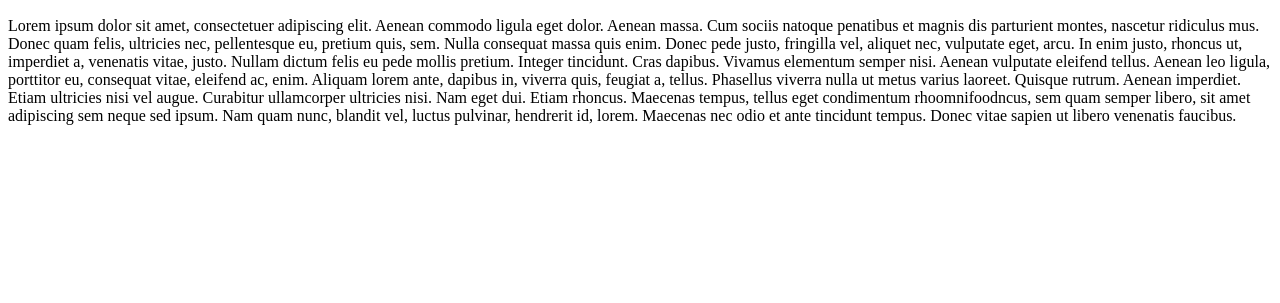
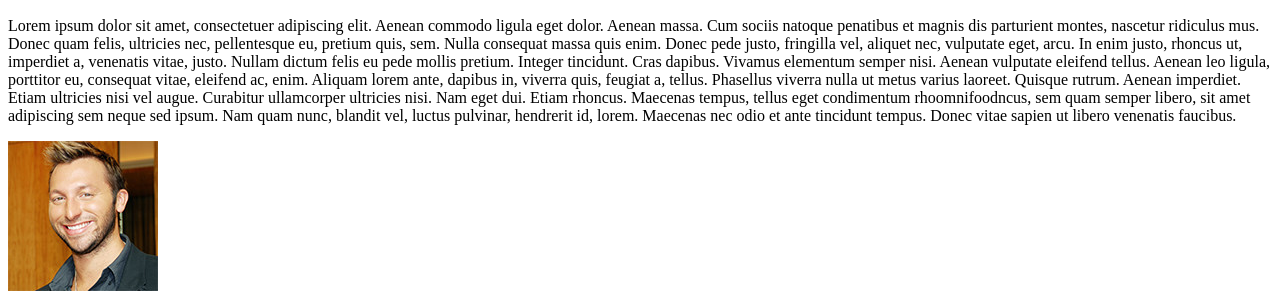
Before and after one commit to wisestme/HTML5-and-CSS3-code-along, a plain HTML site: page index.html in a window 1280 px wide. Shown: the part 581-884 px from the top of the page. Before the commit the page ends 800 px from the top, so only its background shows below. Drawn offline with Linux system fonts and the light colour scheme.

Commit message:
adds image to page

```diff
--- a/index.html
+++ b/index.html
@@ -14,5 +14,7 @@
 
 		<h2>HTML is amazing</h2>
 		<p>Lorem ipsum dolor sit amet, consectetuer adipiscing elit. Aenean commodo ligula eget dolor. Aenean massa. Cum sociis natoque penatibus et magnis dis parturient montes, nascetur ridiculus mus. Donec quam felis, ultricies nec, pellentesque eu, pretium quis, sem. Nulla consequat massa quis enim. Donec pede justo, fringilla vel, aliquet nec, vulputate eget, arcu. In enim justo, rhoncus ut, imperdiet a, venenatis vitae, justo. Nullam dictum felis eu pede mollis pretium. Integer tincidunt. Cras dapibus. Vivamus elementum semper nisi. Aenean vulputate eleifend tellus. Aenean leo ligula, porttitor eu, consequat vitae, eleifend ac, enim. Aliquam lorem ante, dapibus in, viverra quis, feugiat a, tellus. Phasellus viverra nulla ut metus varius laoreet. Quisque rutrum. Aenean imperdiet. Etiam ultricies nisi vel augue. Curabitur ullamcorper ultricies nisi. Nam eget dui. Etiam rhoncus. Maecenas tempus, tellus eget condimentum rhoomnifoodncus, sem quam semper libero, sit amet adipiscing sem neque sed ipsum. Nam quam nunc, blandit vel, luctus pulvinar, hendrerit id, lorem. Maecenas nec odio et ante tincidunt tempus. Donec vitae sapien ut libero venenatis faucibus.</p>
+
+		<img src="author.jpg">
 	</body>
 </html>
```
